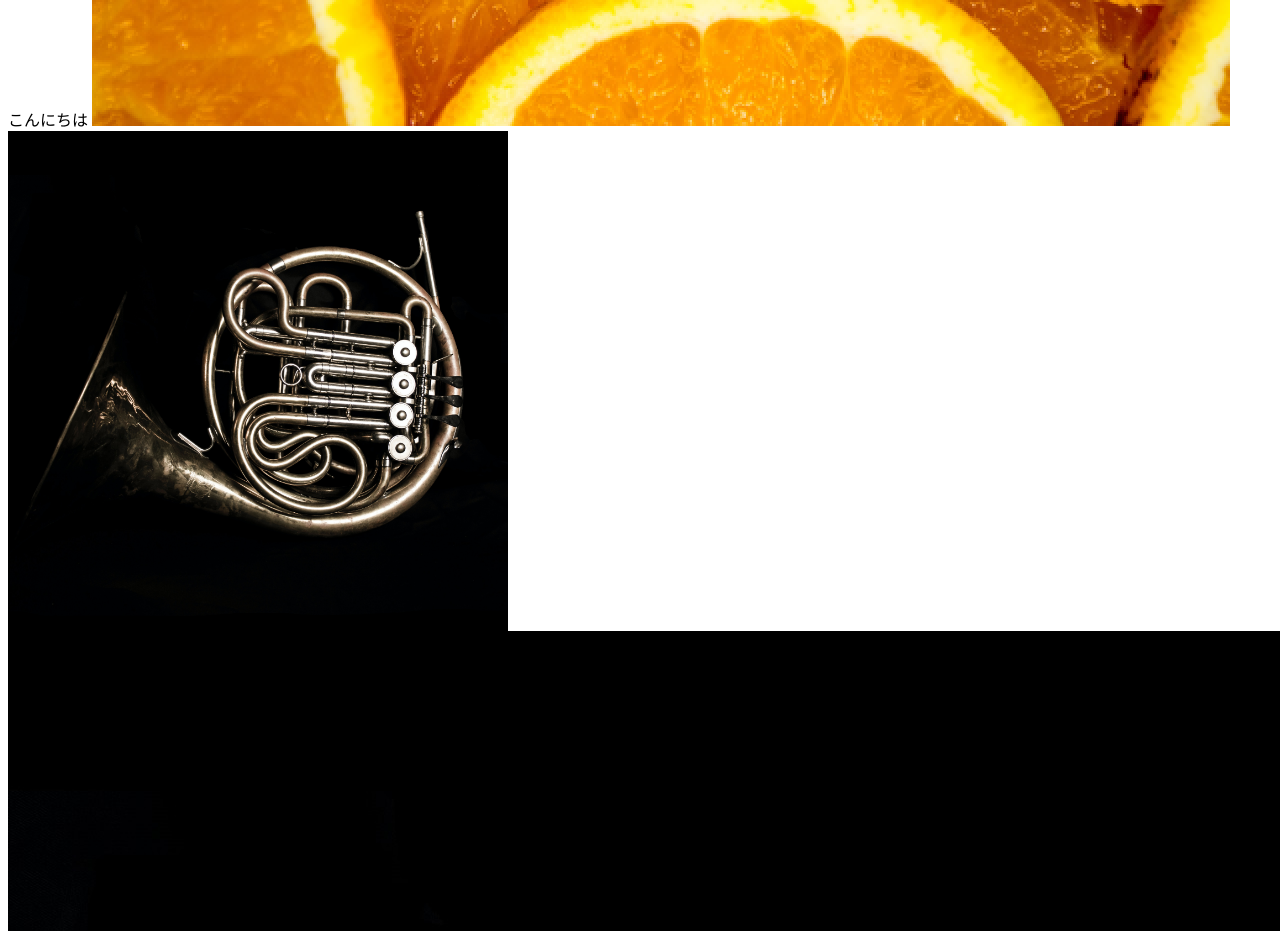
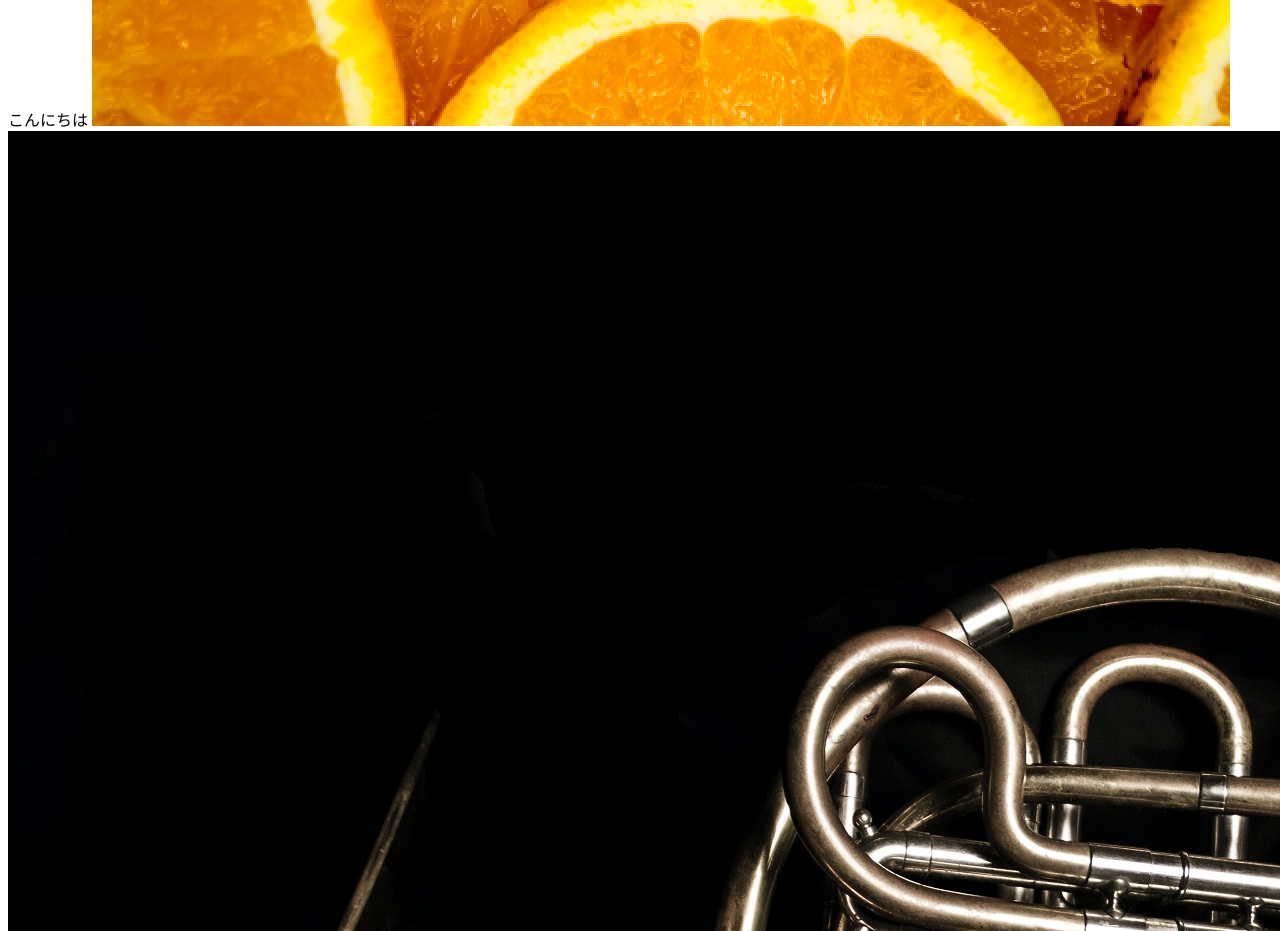
Before and after one commit to ATM-09-ST/samurai-terakoya, a plain HTML site: page index.html in a window 1280 px wide. Shown: the part 840-1771 px from the top of the page. Drawn offline with Linux system fonts and the light colour scheme.

Commit message:
Update index.html

```diff
--- a/index.html
+++ b/index.html
@@ -1,4 +1,3 @@
 こんにちは
 <img src="orange.png">
-<img src="asher-legg-XIe1b4k9-k0-unsplash.jpg" width="500px" height="500px">
 <img src="asher-legg-XIe1b4k9-k02-unsplash.jpg">
```
